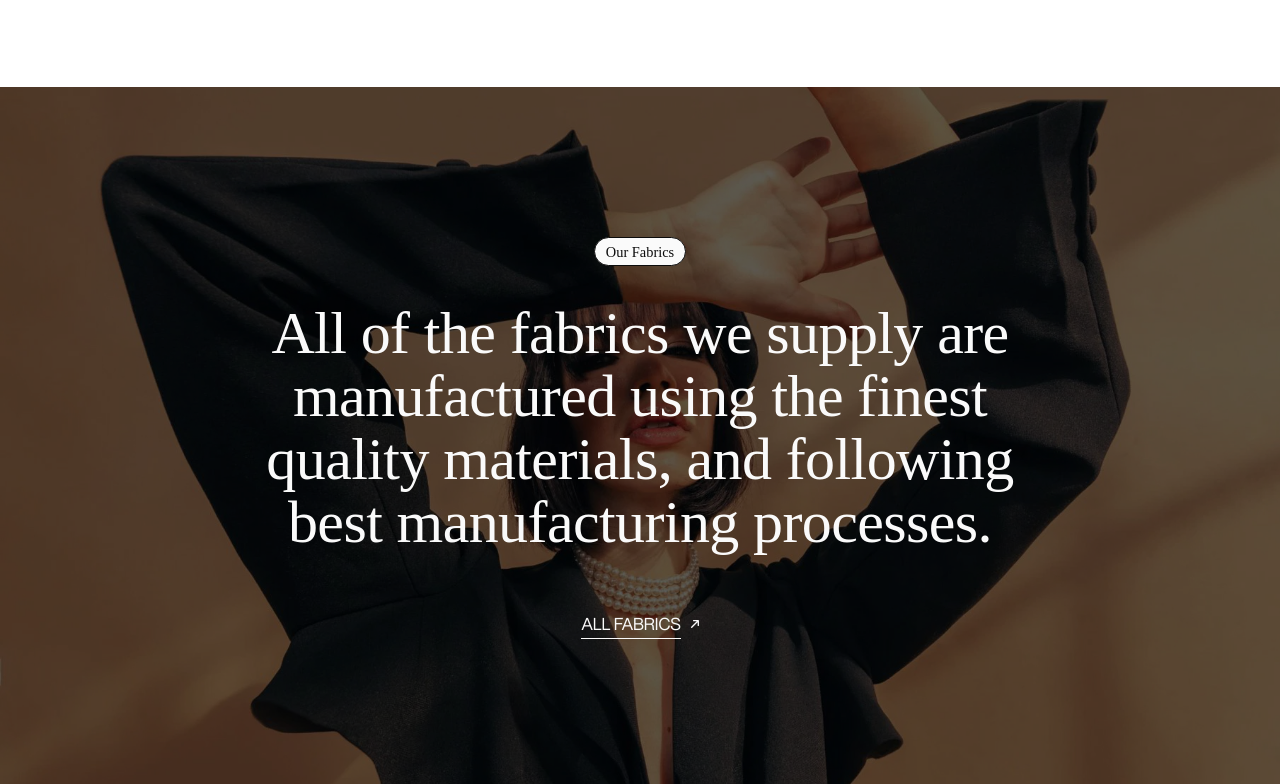
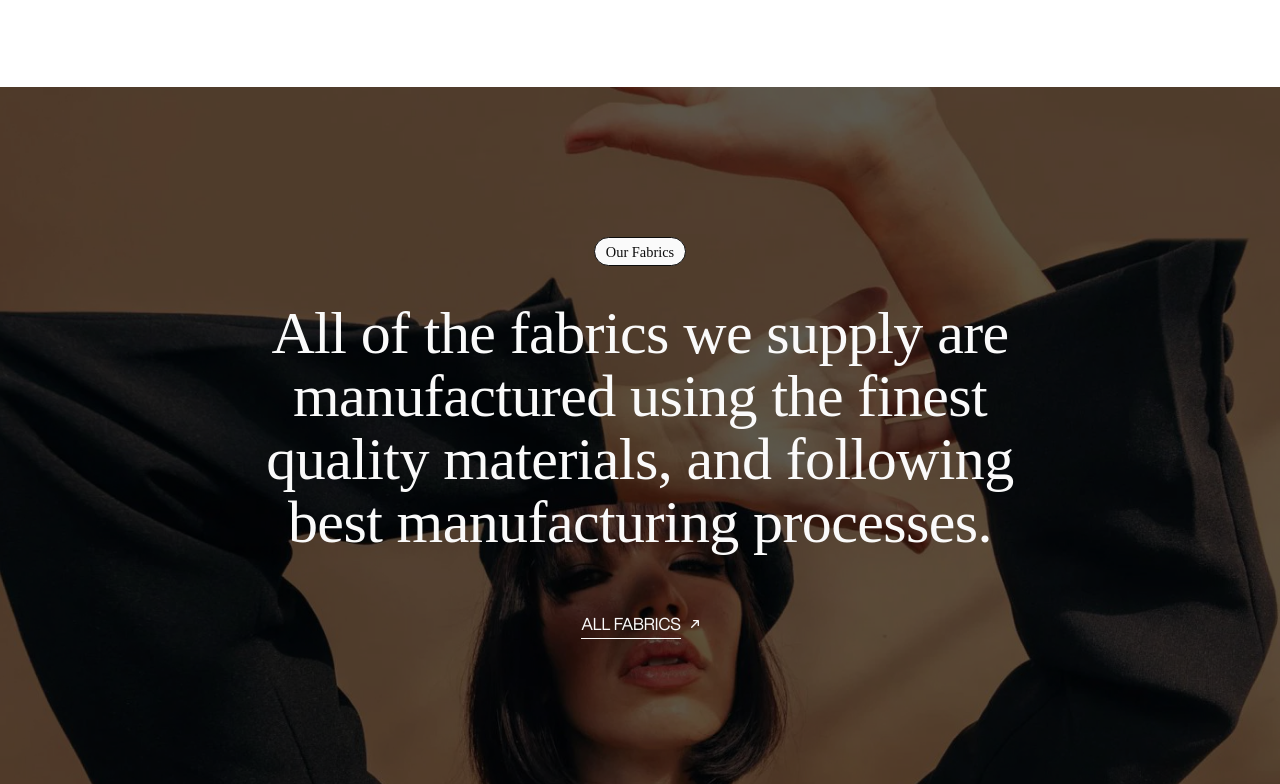
Before and after one commit to SisodiyaAakash/stimler, a plain HTML site: page index.html in a window 1280 px wide. Shown: the part 2821-3605 px from the top of the page. Drawn offline with Linux system fonts and the light colour scheme; a web font is replaced by a local one.

Commit message:
Added parallax to the fabrics banner section

```diff
--- a/assets/script/main.js
+++ b/assets/script/main.js
@@ -156,9 +156,39 @@ function functionWrapper($) {
             }
          };
 
+         // Parallax Effect for fabrics banner section
+         const parallaxEffectFabricsBanner = function () {
+            const fabricsBannerSection = $('section.fabrics-banner-section-wrap');
+            const fabricsBannerImage = fabricsBannerSection.find('.fabrics-banner-section');
+            const options = {
+               threshold: 0.5 // Trigger when 50% of the banner section is visible in viewport
+            };
+
+            const observer = new IntersectionObserver((entries, observer) => {
+               entries.forEach(entry => {
+                  if (entry.isIntersecting) {
+                     // If the section is in the viewport, apply the parallax effect
+                     $(window).on('scroll', adjustFabricsBanner);
+                  } else {
+                     // If the section is not in the viewport, remove the parallax effect
+                     $(window).off('scroll', adjustFabricsBanner);
+                  }
+               });
+            }, options);
+
+            observer.observe(fabricsBannerSection[0]);
+
+            function adjustFabricsBanner() {
+               const scrollPos = $(window).scrollTop();
+               // Adjust background position based on scroll position
+               fabricsBannerImage.css('background-position-y', -scrollPos * 0.09 + 'px');
+            }
+         };
+
          parallaxEffectHero();
          parallaxEffectAbout();
          parallaxEffectRoundedBanner();
+         parallaxEffectFabricsBanner();
       },
 
       /**
--- a/assets/styling/scss/pages/_about.scss
+++ b/assets/styling/scss/pages/_about.scss
@@ -309,8 +309,15 @@ body {
       /* Our Fabircs Section */
       &.fabrics-banner-section-wrap {
         .fabrics-banner-section {
-          background-position: center;
-          background-size: cover;
+          background-position: top center;
+          background-size: 130%;
+
+          @media screen and (max-width: 991px) {
+            background-size: 140%;
+          }
+          @media screen and (max-width: 767px) {
+            background-size: 150%;
+          }
 
           .overlay-wrapper {
             background-color: rgba($black, 0.64);
```
Also changed, not shown: assets/styling/main.css, 2 other files.
